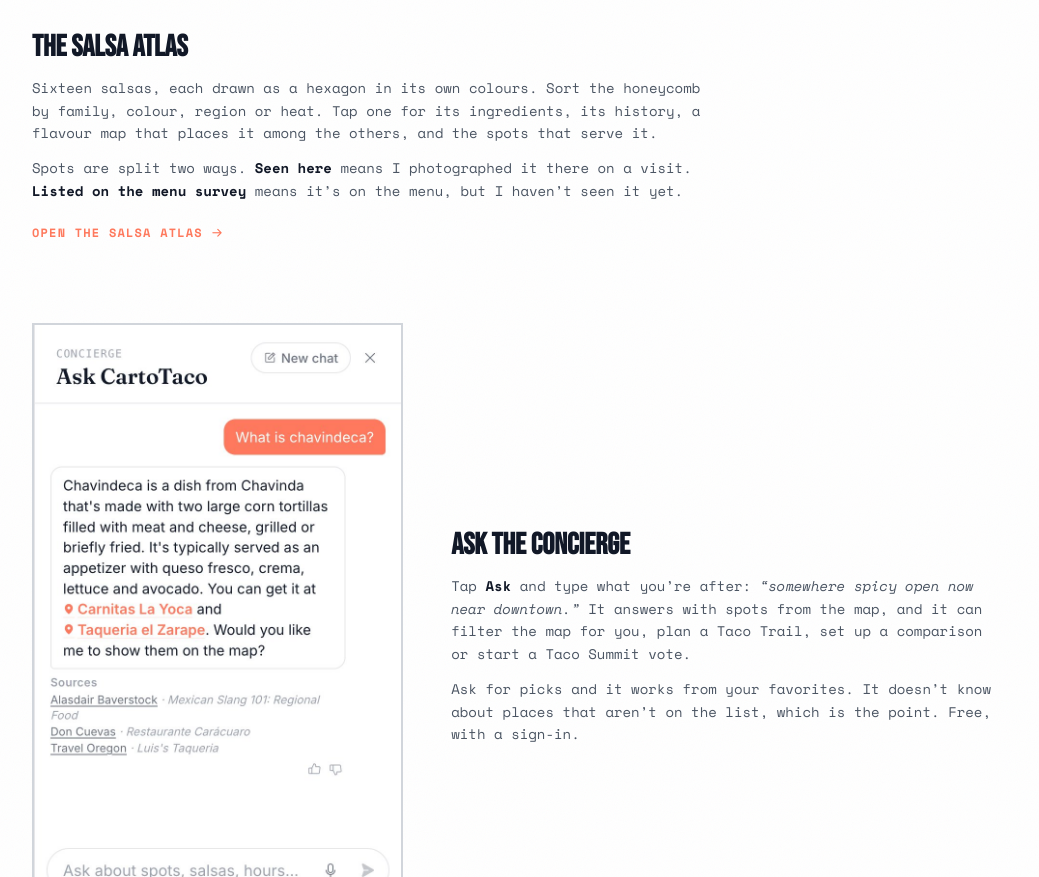
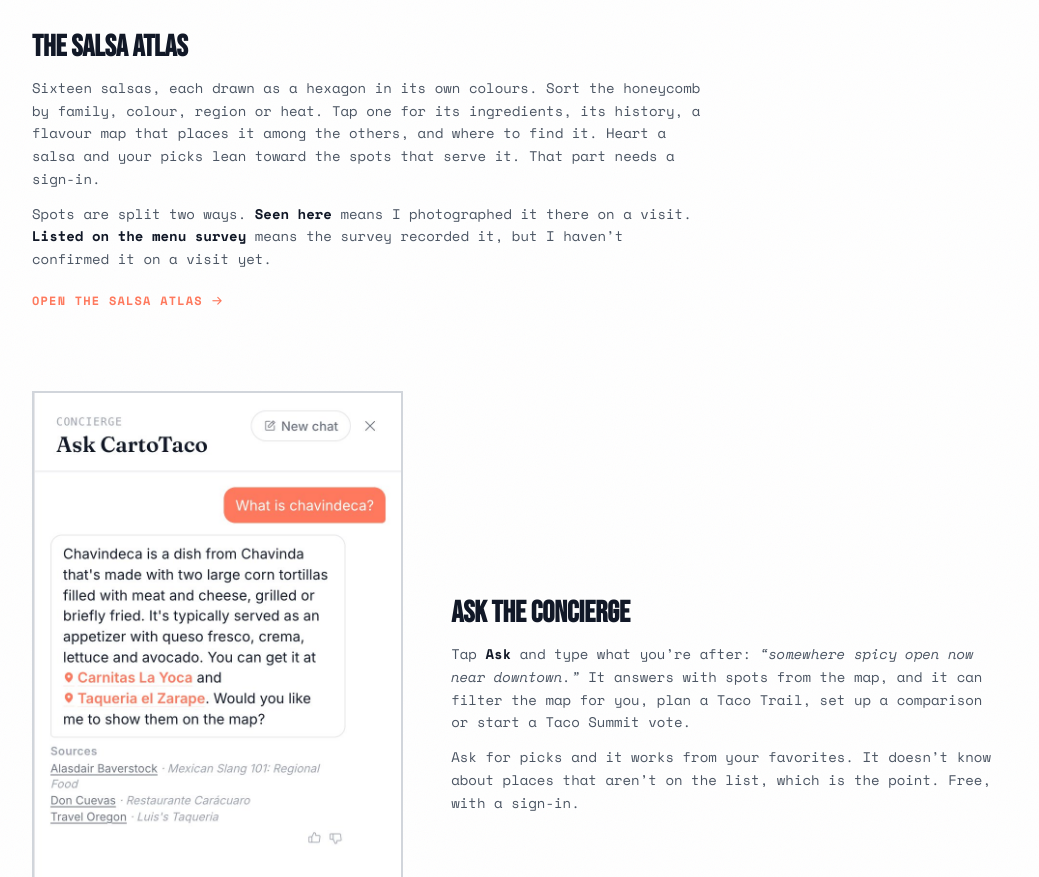
Before and after one commit to keatonwilson/cartoTaco_site, an Astro site: page / in a window 1280 px wide. Shown: the part 4204-5081 px from the top of the page, without its empty margins (120-1159 px from the left). Built offline with nearby package versions, Linux system fonts and the light colour scheme; Astro itself is replaced by a stand-in of ours; no server answers; the database is empty.

Commit message:
Clarify the menu survey label and restore salsa favourites
"Listed on the menu survey" now says the survey recorded it but it
hasn't been confirmed on a visit, since survey markings can be wrong.
Hearting a salsa is back: it pulls picks toward the spots that serve it
(sign-in required).

Co-Authored-By: Claude Opus 5.5 <noreply@anthropic.com>

```diff
--- a/src/pages/index.astro
+++ b/src/pages/index.astro
@@ -298,10 +298,10 @@ import '../styles/global.css';
         <div class="max-w-2xl mb-20">
           <h3 class="font-display text-2xl sm:text-3xl font-extrabold text-text-primary uppercase mb-3">The Salsa Atlas</h3>
           <p class="text-sm text-text-secondary leading-relaxed mb-3">
-            Sixteen salsas, each drawn as a hexagon in its own colours. Sort the honeycomb by family, colour, region or heat. Tap one for its ingredients, its history, a flavour map that places it among the others, and the spots that serve it.
+            Sixteen salsas, each drawn as a hexagon in its own colours. Sort the honeycomb by family, colour, region or heat. Tap one for its ingredients, its history, a flavour map that places it among the others, and where to find it. Heart a salsa and your picks lean toward the spots that serve it. That part needs a sign-in.
           </p>
           <p class="text-sm text-text-secondary leading-relaxed mb-4">
-            Spots are split two ways. <strong class="text-text-primary">Seen here</strong> means I photographed it there on a visit. <strong class="text-text-primary">Listed on the menu survey</strong> means it’s on the menu, but I haven’t seen it yet.
+            Spots are split two ways. <strong class="text-text-primary">Seen here</strong> means I photographed it there on a visit. <strong class="text-text-primary">Listed on the menu survey</strong> means the survey recorded it, but I haven’t confirmed it on a visit yet.
           </p>
           <a href="https://carto-taco.vercel.app/salsa" target="_blank" rel="noopener noreferrer" class="inline-flex items-center gap-2 text-xs font-bold font-body uppercase tracking-widest text-accent hover:text-accent-hover">
             Open the Salsa Atlas <i class="ph-bold ph-arrow-right"></i>
```
